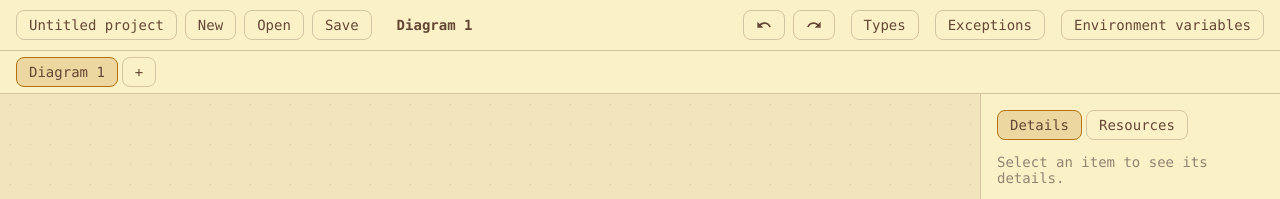
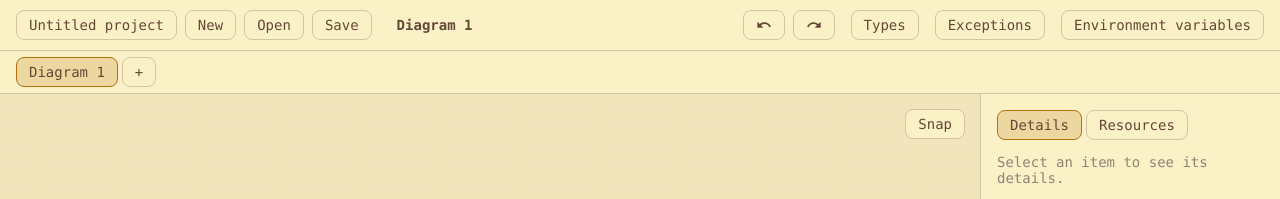
Before and after one commit to tylercoz/flow, a React (Vite) app: page / in a window 1280 px wide. Shown: the top 199 px of the page. Built offline with nearby package versions, Linux system fonts and the light colour scheme.

Commit message:
feat: add grid mode that snaps placements to the grid

```diff
--- a/src/index.css
+++ b/src/index.css
@@ -637,6 +637,11 @@ form.dialog-fields button[type='submit'] {
   border-radius: 10px;
   box-shadow: 0 8px 24px rgba(0, 0, 0, 0.25);
 }
+.react-flow__panel button[aria-pressed='true'] {
+  background: var(--accent);
+  border-color: var(--accent);
+  color: var(--on-accent);
+}
 .canvas-menu button {
   display: flex;
   align-items: center;
--- a/src/view/CanvasView.tsx
+++ b/src/view/CanvasView.tsx
@@ -2,6 +2,7 @@ import { useEffect, useRef, useState, type MouseEvent as ReactMouseEvent, type R
 import {
   Background,
   ConnectionMode,
+  Panel,
   ReactFlow,
   useEdgesState,
   useNodesState,
@@ -33,6 +34,10 @@ import { NODE_SIZE } from './nodeSize'
 import { selectionKey } from './selectionKey'
 import { useStore } from './useStore'
 
+// Also the Background's gap, so snapped nodes land on the visible dots.
+const GRID_SIZE = 20
+const SNAP_GRID: [number, number] = [GRID_SIZE, GRID_SIZE]
+const snap = (v: number) => Math.round(v / GRID_SIZE) * GRID_SIZE
 const isMac = /Mac|iPhone|iPad/.test(navigator.userAgent)
 
 function centreOf(el: HTMLElement | null): { x: number; y: number } | null {
@@ -66,14 +71,18 @@ export function CanvasView({ deleteFlow, onSelectionChange, reveal, onRevealed }
   useStore(navigator)
   // Lives here, not in Level, so a copy survives navigating to another Level.
   const clipboard = useRef<Copied | null>(null)
+  // Lives here, not in Level, so the mode survives navigating to another Level.
+  const [gridMode, setGridMode] = useState(false)
   const diagram = navigator.current
   // Keyed by Diagram id so each Level remounts and applies its own saved defaultViewport.
   return (
-    <Level key={diagram.id} diagram={diagram} notifier={notifier} clipboard={clipboard} deleteFlow={deleteFlow} onSelectionChange={onSelectionChange} reveal={reveal} onRevealed={onRevealed} />
+    <Level key={diagram.id} gridMode={gridMode} onGridModeChange={setGridMode} diagram={diagram} notifier={notifier} clipboard={clipboard} deleteFlow={deleteFlow} onSelectionChange={onSelectionChange} reveal={reveal} onRevealed={onRevealed} />
   )
 }
 
 interface LevelProps extends CanvasViewProps {
+  gridMode: boolean
+  onGridModeChange: (on: boolean) => void
   diagram: Diagram
   notifier: Notifier
   clipboard: RefObject<Copied | null>
@@ -90,7 +99,7 @@ interface Copied {
   sizes: ReadonlyMap<string, Size>
 }
 
-function Level({ diagram, notifier, clipboard, deleteFlow, onSelectionChange, reveal, onRevealed }: LevelProps) {
+function Level({ gridMode, onGridModeChange, diagram, notifier, clipboard, deleteFlow, onSelectionChange, reveal, onRevealed }: LevelProps) {
   const { workspace, scheduler, navigator, history } = useApp()
   const [rename] = useState(() => new RenameController(scheduler))
   // Level is keyed by Diagram id, so unmounting is a Level change and must drop any pending or active Rename.
@@ -211,8 +220,10 @@ function Level({ diagram, notifier, clipboard, deleteFlow, onSelectionChange, re
   const onDragStop = (e: ReactMouseEvent | MouseEvent | TouchEvent, moved: Node[]) => {
     if (!dropIntoComponent(e, moved)) moved.forEach(savePosition)
   }
-  const openMenu = (e: { clientX: number; clientY: number }) =>
-    setMenu({ screen: { x: e.clientX, y: e.clientY }, point: screenToFlowPosition({ x: e.clientX, y: e.clientY }) })
+  const openMenu = (e: { clientX: number; clientY: number }) => {
+    const point = screenToFlowPosition({ x: e.clientX, y: e.clientY })
+    setMenu({ screen: { x: e.clientX, y: e.clientY }, point: gridMode ? { x: snap(point.x), y: snap(point.y) } : point })
+  }
 
   // Keyboard events carry no pointer position, so the last one seen over the canvas is kept for paste.
   const cursor = useRef<{ x: number; y: number } | null>(null)
@@ -297,6 +308,8 @@ function Level({ diagram, notifier, clipboard, deleteFlow, onSelectionChange, re
           nodes={nodes}
           edges={edges}
           nodeTypes={nodeTypes}
+          snapToGrid={gridMode}
+          snapGrid={SNAP_GRID}
           edgeTypes={edgeTypes}
           onEdgeDoubleClick={(_, edge) => rename.start(edge.id)}
           defaultViewport={{ ...diagram.viewport }}
@@ -346,7 +359,12 @@ function Level({ diagram, notifier, clipboard, deleteFlow, onSelectionChange, re
           // Double-click renames a Placement or Link, so it must not also zoom.
           zoomOnDoubleClick={false}
         >
-          <Background />
+          <Background gap={GRID_SIZE} />
+          <Panel position="top-right">
+            <button type="button" aria-pressed={gridMode} title="Lock placements to the grid" onClick={() => onGridModeChange(!gridMode)}>
+              Snap
+            </button>
+          </Panel>
         </ReactFlow>
         {menu && (
           <div className="canvas-menu" role="menu" style={{ left: menu.screen.x, top: menu.screen.y }}>
```
Also changed, not shown: 1 other file (tests, documents, lock files or other folders).
